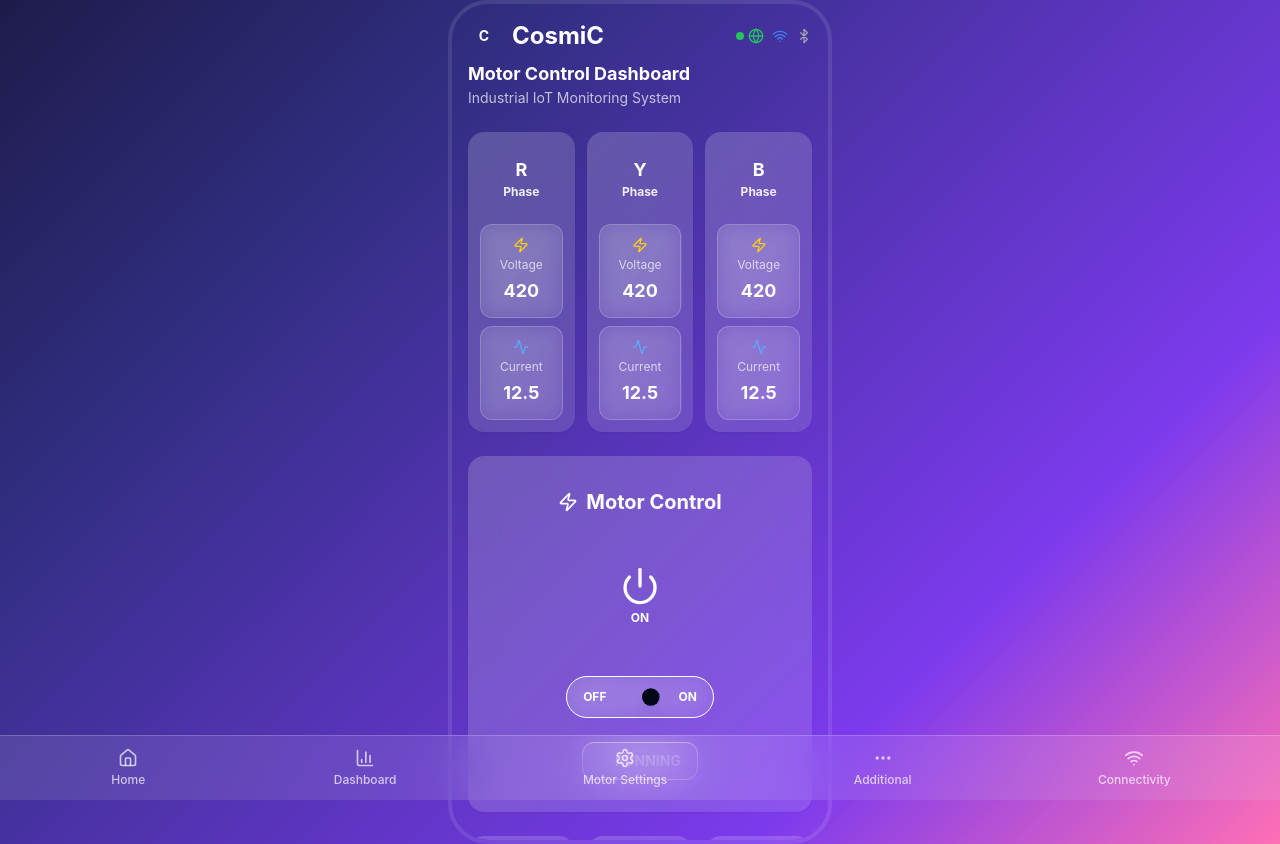
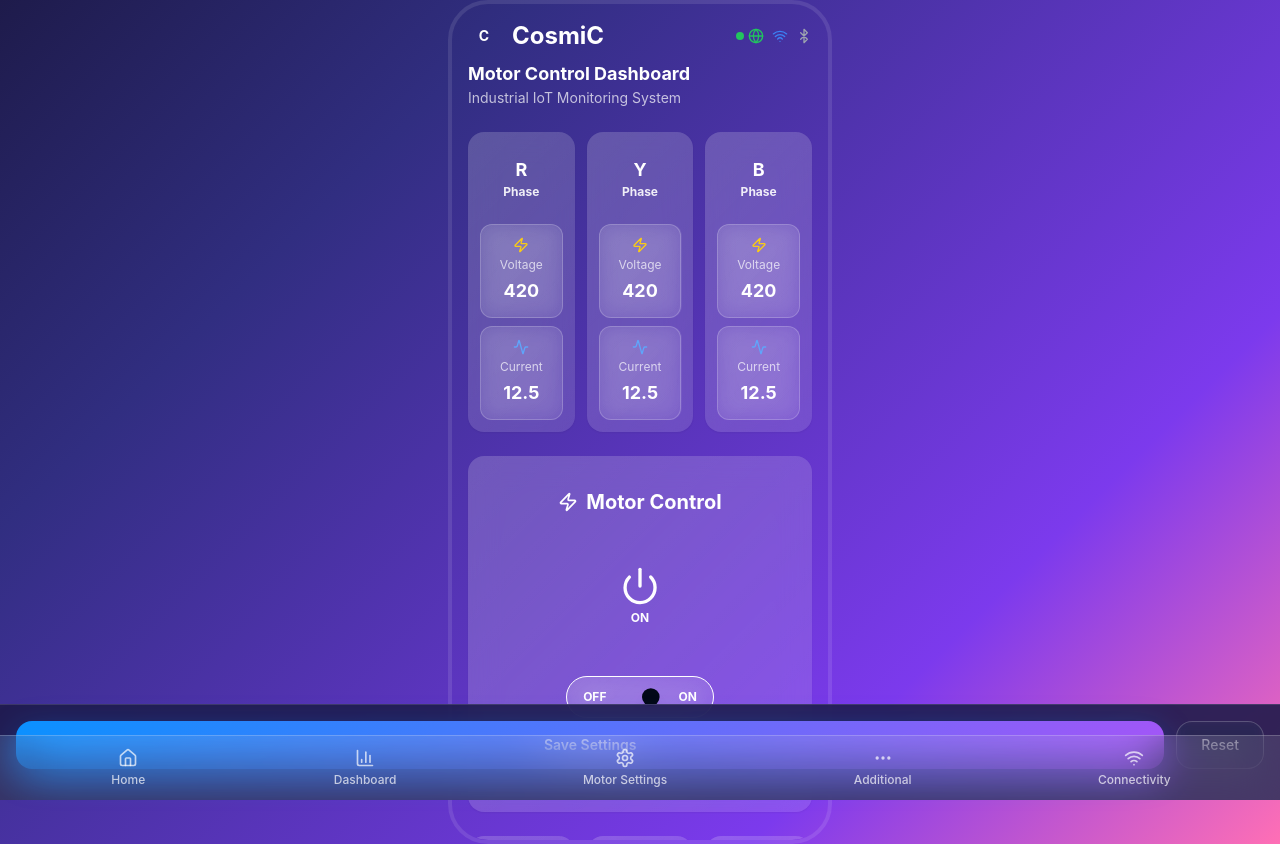
Before and after one commit to mathankumarspai/phase-control-pilot, a React (Vite) app: page /device/1/dashboard in a window 1280 px wide. Built offline with nearby package versions, Linux system fonts and the light colour scheme.

Commit message:
Add Save/Reset buttons to pages

```diff
--- a/src/pages/Dashboard.tsx
+++ b/src/pages/Dashboard.tsx
@@ -4,6 +4,7 @@ import { MotorControl } from "@/components/dashboard/MotorControl";
 import { AdditionalSwitches } from "@/components/dashboard/AdditionalSwitches";
 import { TimerSection } from "@/components/dashboard/TimerSection";
 import { ConnectivityIndicators } from "@/components/ConnectivityIndicators";
+import { MotorControlFooter } from "@/components/settings/MotorControlFooter";
 
 export const Dashboard = () => {
   const [phaseData] = useState({
@@ -32,7 +33,7 @@ export const Dashboard = () => {
            style={{ width: '390px', height: '844px' }}>
 
         {/* Scrollable Content */}
-        <div className="h-full overflow-y-auto overflow-x-hidden pb-20"
+        <div className="h-full overflow-y-auto overflow-x-hidden pb-28"
              style={{
                scrollbarWidth: 'thin',
                scrollbarColor: 'rgba(255, 255, 255, 0.3) transparent'
@@ -81,6 +82,9 @@ export const Dashboard = () => {
             <TimerSection />
           </div>
         </div>
+
+        {/* Footer */}
+        <MotorControlFooter />
       </div>
     </div>
   );
```
